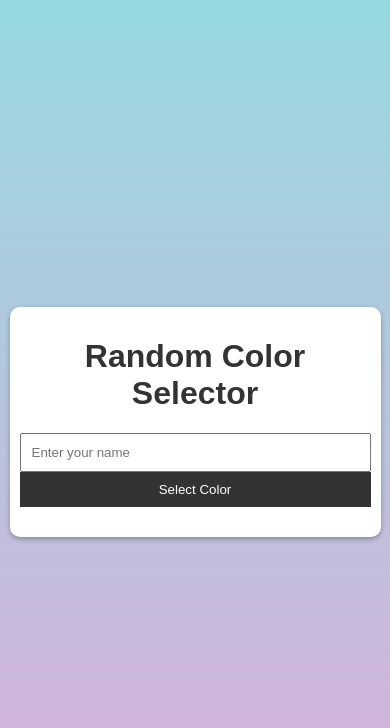
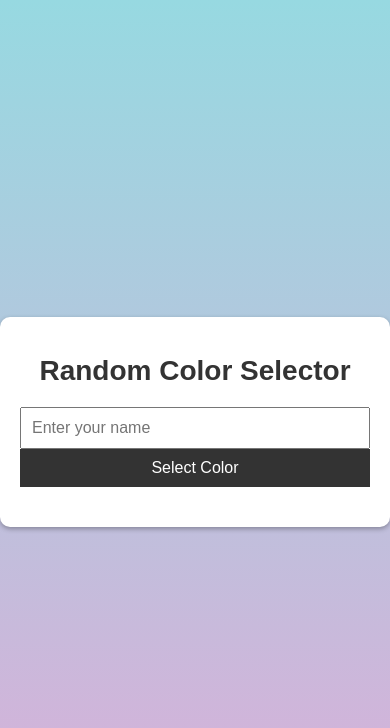
Before and after one commit to CoulsonP/Color-Selector, a plain HTML site: page index.html in a window 390 px wide. Drawn offline with Linux system fonts and the light colour scheme.

Commit message:
changed styling for phone

```diff
--- a/style.css
+++ b/style.css
@@ -1,6 +1,5 @@
 /* Default styles */
-html,
-body {
+html, body {
     height: 100%;
   }
 
@@ -15,16 +14,18 @@ body {
 
   .container {
     text-align: center;
-  padding: 20px;
+    padding: 40px;
     background-color: #fff;
     border-radius: 10px;
     box-shadow: 0px 2px 5px rgba(0, 0, 0, 0.3);
-  max-width: 400px;
-  width: 90%;
+    max-width: 80%;
+    width: 400px;
   }
 
   h1 {
     color: #333;
+    font-size: 28px;
+    margin-bottom: 20px;
   }
 
   input[type="text"] {
@@ -32,6 +33,7 @@ input[type="text"] {
     margin-right: 10px;
     width: 100%;
     box-sizing: border-box;
+    font-size: 16px;
   }
 
   button {
@@ -41,15 +43,18 @@ button {
     border: none;
     cursor: pointer;
     width: 100%;
+    font-size: 16px;
   }
 
   #result {
     margin-top: 20px;
+    font-size: 16px;
   }
 
   /* Media query for mobile devices */
   @media screen and (max-width: 480px) {
     .container {
-    padding: 10px;
+      padding: 20px;
+      max-width: 90%;
     }
   }
```
Lines whose indentation alone changed are shown as unchanged.
